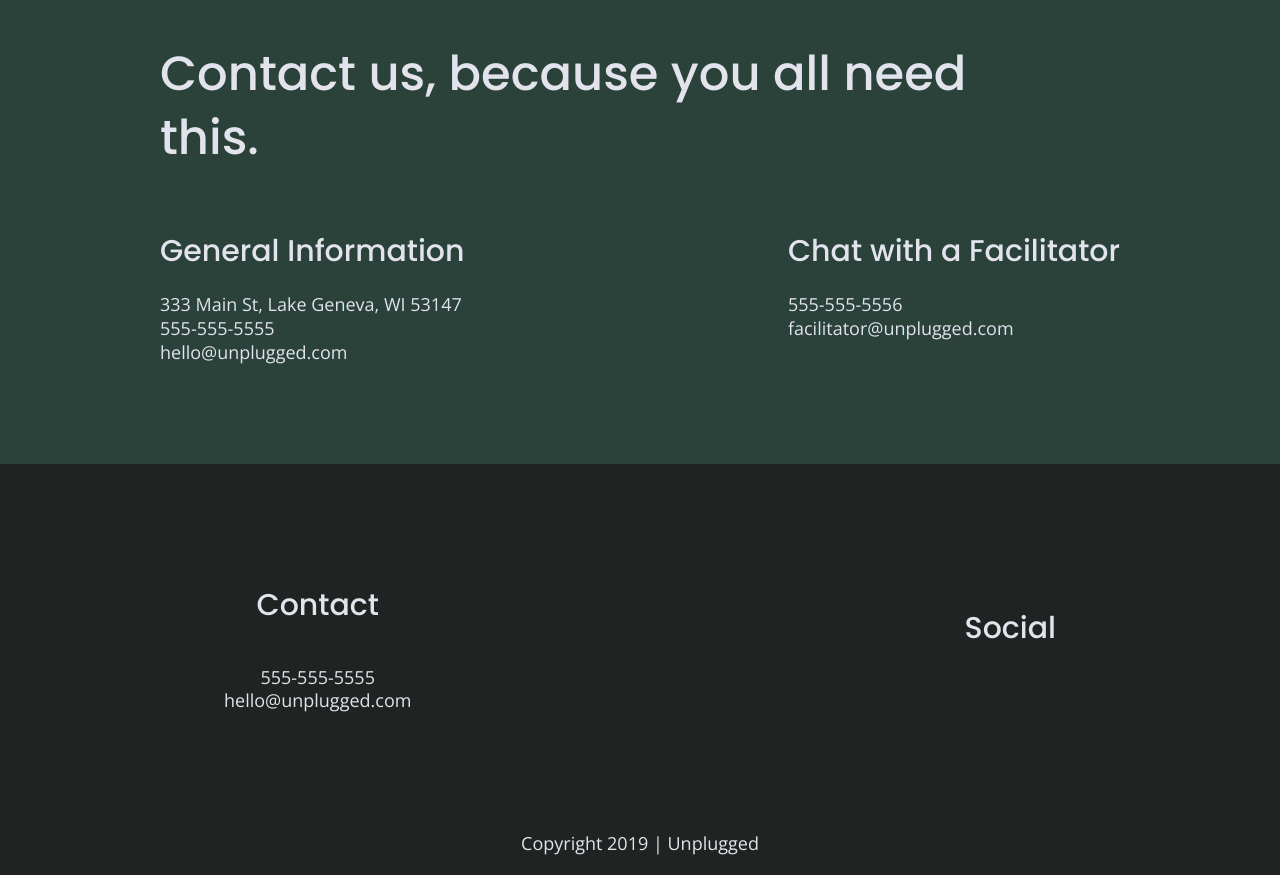
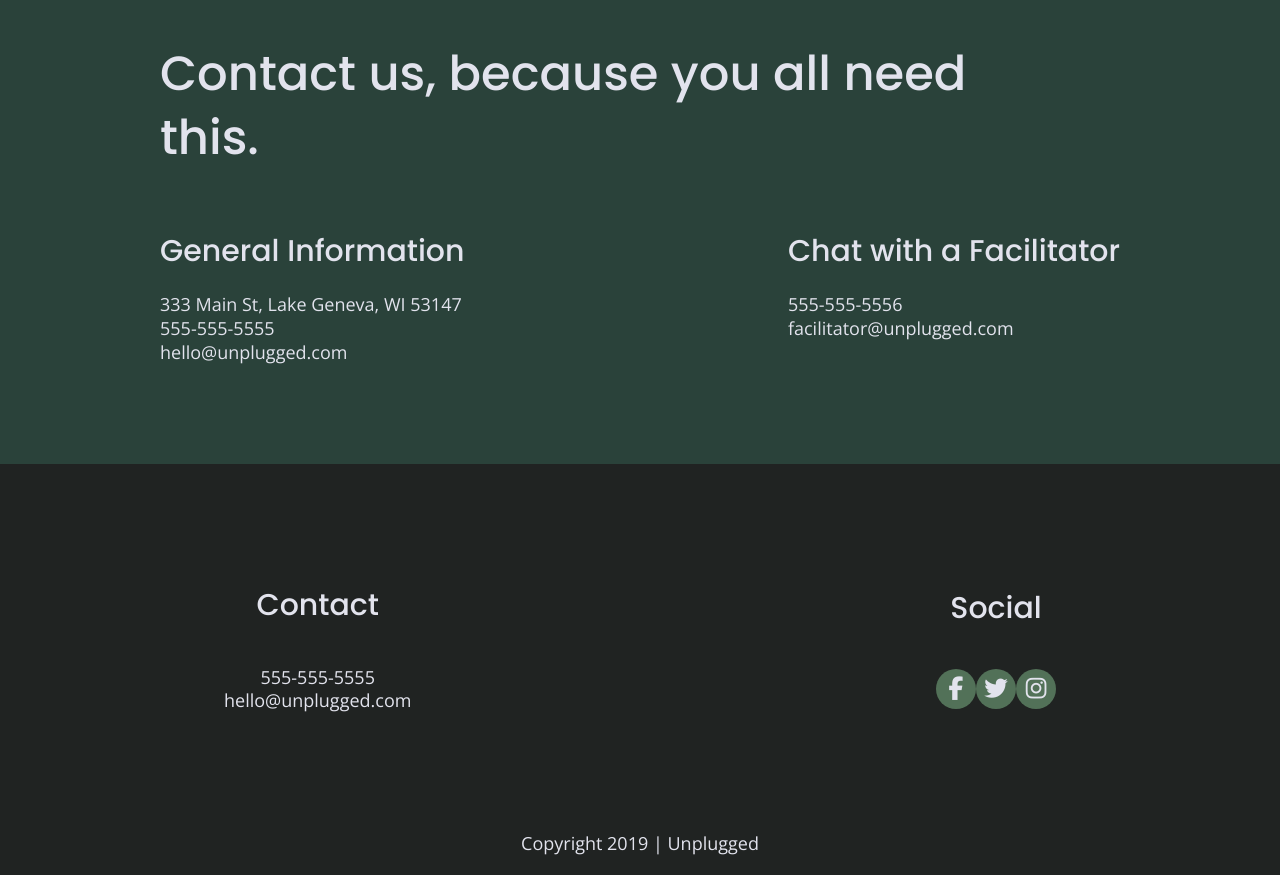
Before and after one commit to ceairaF/unplugged, a website: page about/index.html in a window 1280 px wide. Shown: the part 1269-2144 px from the top of the page. Drawn offline with nearby package versions, Linux system fonts and the light colour scheme; files whose address does not match are found by name.

Commit message:
add social icons

```diff
--- a/about/index.html
+++ b/about/index.html
@@ -109,7 +109,16 @@
       <div class="social">
             <h4>Social</h4>
         <div class="social-icons">
-          <p><a href="https://www.facebook.com/yoursite" target="_blank"></a></p>
+          <p>
+            <a href="https://www.facebook.com/yoursite"><i class="fab fa-facebook-f"></i></a>
+          </p>
+            <!-- other social links here-->
+            <p>
+              <a href= "https://www.twitter.com"><i class="fab fa-twitter"></i></a>
+            </p>
+          <p>
+            <a href="https://wwww.instagram.com"><i class="fab fa-instagram"></i></a>
+          </p>
             <!-- other social links here-->
         </div>
       </div>
--- a/css/main.css
+++ b/css/main.css
@@ -243,10 +243,18 @@ footer .social-icons p {
   display:flex;
   justify-content:center;
   align-items:center;
+  background-color: #527158;
+  border-radius: 50%;
+  width: 40px;
+  height: 40px;
 }
 
 footer .copyright {
   margin: 20px 0;
+}
+
+.social i {
+  font-size:1.3125em;
 }
 
 /******************* Mobile Styles- Homepage ******************/
```
Also changed, not shown: faq/index.html (+10 -1 lines), index.html (+9 -1 lines).
